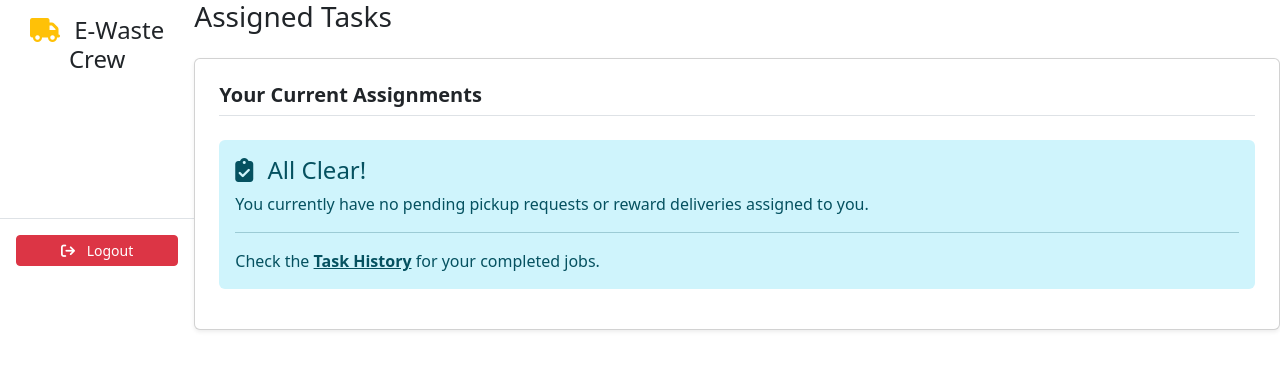
After one commit to snehas82523/e-waste-disposal-system, a Flask app: page /employee in a window 1280 px wide. The commit adds this page. Shown: the top 370 px of the page. Run offline with Flask 3, Linux system fonts and the light colour scheme.

Commit message:
index.html to display assigned tasks and history, Flask route

```diff
--- a/app.py
+++ b/app.py
@@ -11,6 +11,7 @@ app.config['SQLALCHEMY_TRACK_MODIFICATIONS'] = False
 
 db.init_app(app)
 
+# admin:
 
 @app.route('/admin')
 def admin_dashboard():
@@ -146,5 +147,13 @@ def view_pickup(id):
     return render_template('admin/view_pickup.html', pickup=pickup)
 
 
+
+# employee:
+
+@app.route('/employee')
+def employee_dashboard():
+    return render_template('employee/index.html')
+
+
 if __name__ == '__main__':
     app.run(debug=True)
--- a/templates/employee/base_employee.html
+++ b/templates/employee/base_employee.html
@@ -6,7 +6,7 @@
     <title>{% block title %}Employee Dashboard{% endblock %}</title>
     <link href="https://cdn.jsdelivr.net/npm/bootstrap@5.3.3/dist/css/bootstrap.min.css" rel="stylesheet">
     <link rel="stylesheet" href="https://cdnjs.cloudflare.com/ajax/libs/font-awesome/6.5.0/css/all.min.css">
-    <link rel="stylesheet" href="{{ url_for('static', filename='employee/employee.css')}}"
+    <link rel="stylesheet" href="{{ url_for('static', filename='employee/employee.css')}}">
 </head>
 <body>
 <div class="d-flex">
--- /dev/null
+++ b/templates/employee/index.html
@@ -0,0 +1,65 @@
+{% extends 'employee/base_employee.html' %}
+
+{% block content %}
+<div class="card p-4 shadow-sm">
+    <h5 class="fw-bold mb-4 border-bottom pb-2">Your Current Assignments</h5>
+
+    {% if tasks %}
+    <table class="table table-striped table-hover align-middle">
+        <thead class="table-light">
+            <tr>
+                <th>Req. ID</th>
+                <th>Item Description</th>
+                <th>User Name</th>
+                <th>Status</th>
+                <th>Date Assigned</th>
+                <th>Action</th>
+            </tr>
+        </thead>
+        <tbody>
+            {% for task in tasks %}
+            <tr>
+                <td>#{{ task.id }}</td>
+                <td>
+                    <i class="fa fa-recycle me-2 text-primary"></i>
+                    {{ task.item_description }}
+                </td>
+                <td>{{ task.user_name }}</td>
+                <td>
+                    {% if task.status == 'Assigned' %}
+                        <span class="badge bg-warning">Scheduled Pickup</span>
+                    {% elif task.status == 'Picked Up' %}
+                        <span class="badge bg-info">In Transit to Center</span>
+                    {% else %}
+                        <span class="badge bg-secondary">{{ task.status }}</span>
+                    {% endif %}
+                </td>
+                <td>{{ task.created_at.strftime('%Y-%m-%d %H:%M') if task.created_at else 'N/A' }}</td>
+                <td>
+                    {% if task.status == 'Assigned' %}
+                        <a href="{{ url_for('employee_pickup_action', pickup_id=task.id) }}" class="btn btn-sm btn-employee-primary">
+                            <i class="fa fa-check me-1"></i> Confirm Pickup
+                        </a>
+                    {% elif task.status == 'Picked Up' %}
+                        <a href="{{ url_for('employee_delivery_action', pickup_id=task.id) }}" class="btn btn-sm btn-success">
+                            <i class="fa fa-gift me-1"></i> Deliver Reward
+                        </a>
+                    {% else %}
+                        <span class="text-muted">No Action Needed</span>
+                    {% endif %}
+                </td>
+                </tr>
+            {% endfor %}
+        </tbody>
+    </table>
+    {% else %}
+    <div class="alert alert-info border-0">
+        <h4 class="alert-heading"><i class="fa fa-clipboard-check me-2"></i> All Clear!</h4>
+        <p>You currently have no pending pickup requests or reward deliveries assigned to you.</p>
+        <hr>
+        <p class="mb-0">Check the <a href="{{ url_for('employee_history') }}" class="alert-link">Task History</a> for your completed jobs.</p>
+    </div>
+    {% endif %}
+
+</div>
+{% endblock %}
```
